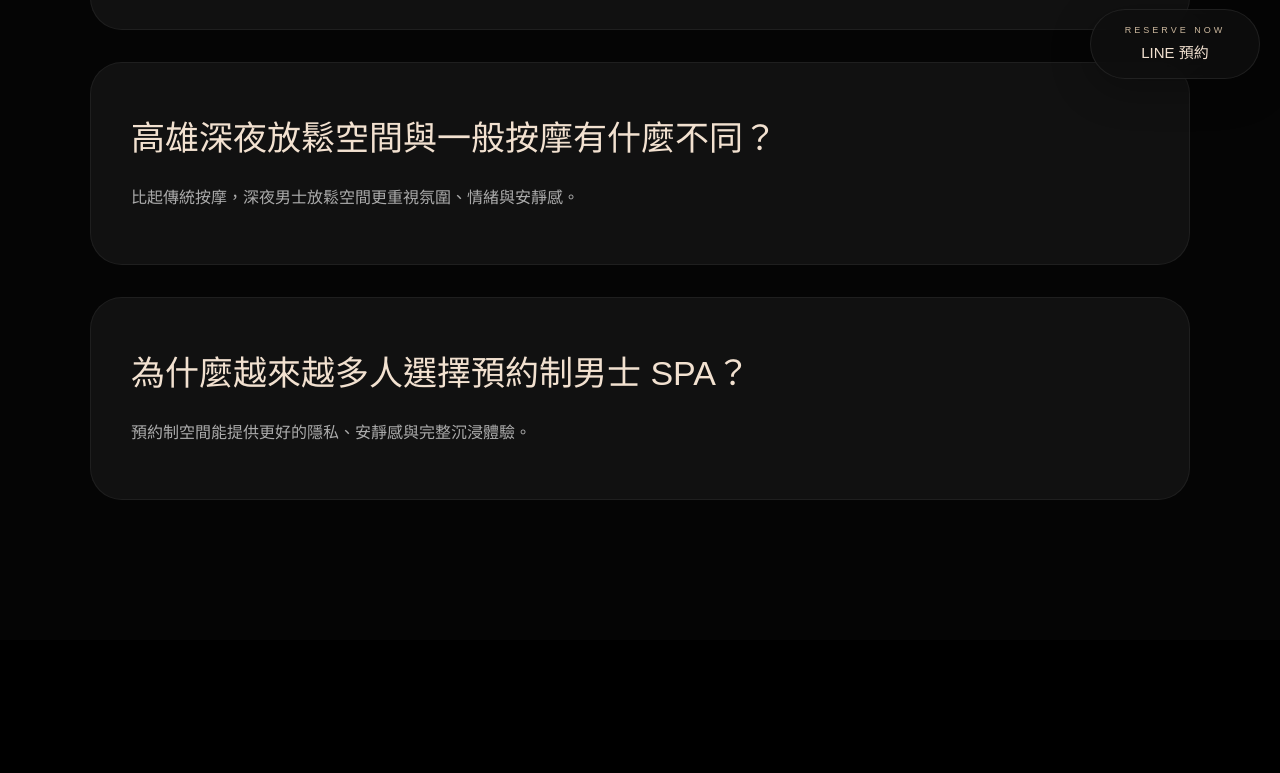
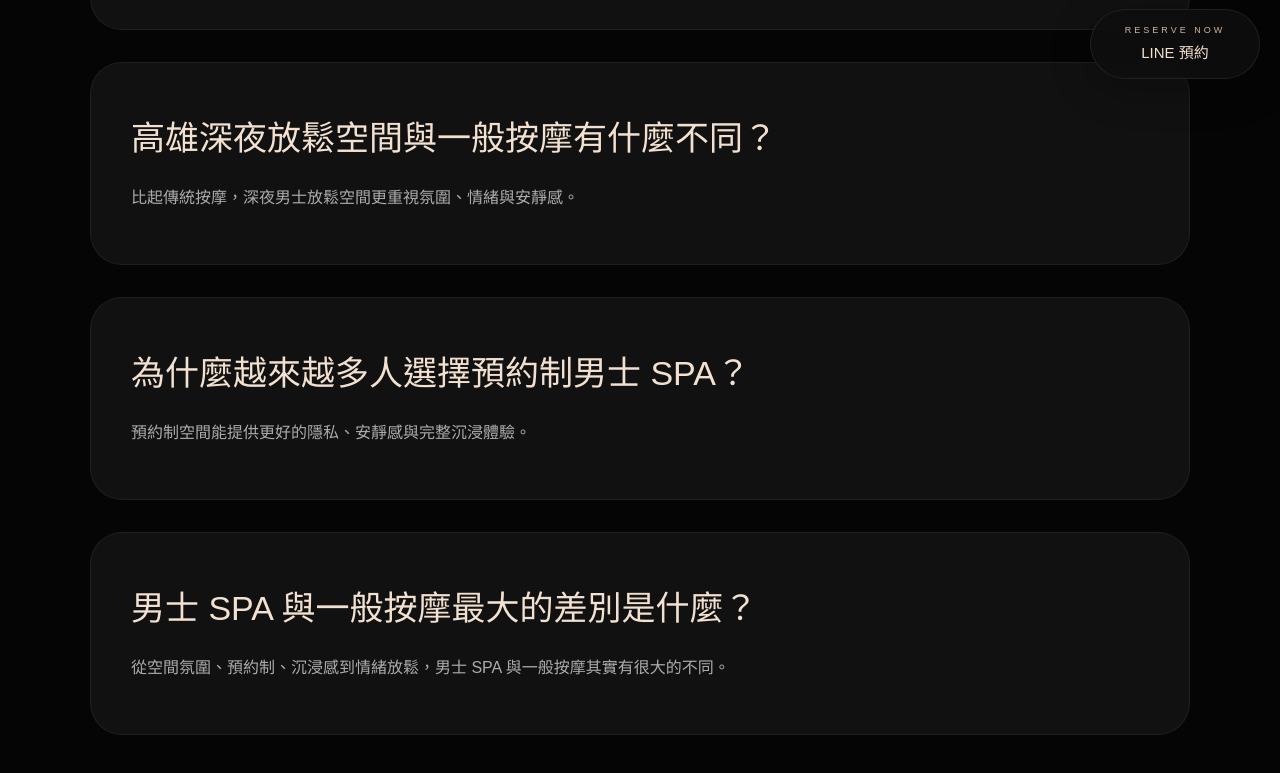
Before and after one commit to profoundroomkh/profound-room, a Next.js app: page /journal in a window 1280 px wide. Shown: the part 701-1474 px from the top of the page. Before the commit the page ends 1341 px from the top, so only its background shows below. Built offline with nearby package versions, Linux system fonts and the light colour scheme.

Commit message:
Update page.js

```diff
--- a/app/journal/page.js
+++ b/app/journal/page.js
@@ -34,6 +34,16 @@ export default function JournalPage() {
       link:
         '/journal/private-spa-for-men',
     },
+    {
+  title:
+    '男士 SPA 與一般按摩最大的差別是什麼？',
+
+  description:
+    '從空間氛圍、預約制、沉浸感到情緒放鬆，男士 SPA 與一般按摩其實有很大的不同。',
+
+  link:
+    '/journal/mens-spa-vs-normal-massage',
+},
   ]
 
   return (
```
